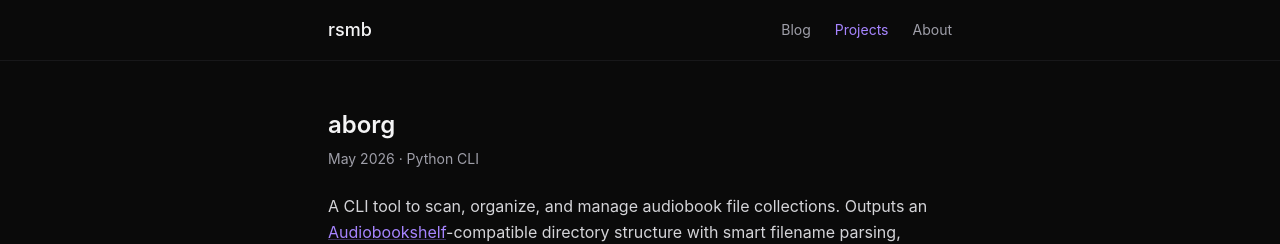
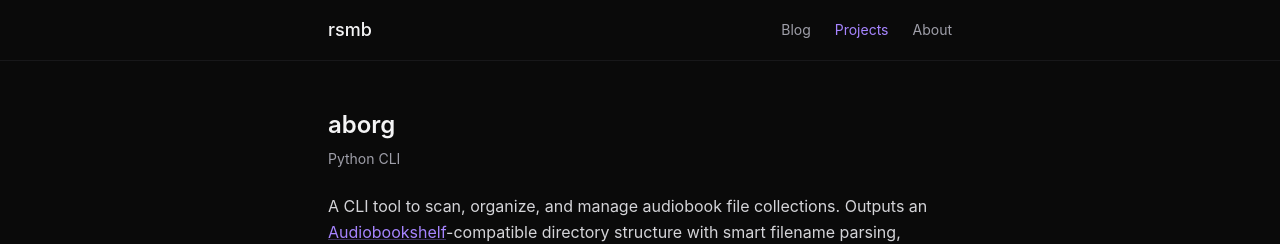
Before and after one commit to robert-bryson/rsmb.tv, a React (Vite) app: page /projects/aborg in a window 1280 px wide. Shown: the top 244 px of the page. Built offline with nearby package versions, Linux system fonts and the light colour scheme.

Commit message:
refactor(pages): remove formatProjectDate from project about pages

```diff
--- a/src/pages/Aborg.tsx
+++ b/src/pages/Aborg.tsx
@@ -1,7 +1,7 @@
 import { useDocumentHead } from '../hooks/useDocumentHead';
 import { useJsonLd } from '../hooks/useJsonLd';
 import { AUTHOR_PERSON, absoluteUrl } from '../utils/siteMetadata';
-import { projects, formatProjectDate } from '../content/projects';
+import { projects } from '../content/projects';
 import { ProjectChangelog } from '../components/ProjectChangelog';
 
 export default function Aborg() {
@@ -32,7 +32,7 @@ export default function Aborg() {
             <h1 className="text-2xl font-semibold text-zinc-100 mb-2">
                 aborg
             </h1>
-            <p className="text-zinc-400 mb-6 text-sm">{formatProjectDate(project)} · Python CLI</p>
+            <p className="text-zinc-400 mb-6 text-sm">Python CLI</p>
 
             <p className="text-zinc-300 leading-relaxed mb-6">
                 A CLI tool to scan, organize, and manage audiobook file
--- a/src/pages/AnkiArtisan.tsx
+++ b/src/pages/AnkiArtisan.tsx
@@ -2,7 +2,7 @@ import { ProjectScreenshotGallery, type ProjectScreenshot } from '../components/
 import { useDocumentHead } from '../hooks/useDocumentHead';
 import { useJsonLd } from '../hooks/useJsonLd';
 import { AUTHOR_PERSON, absoluteUrl } from '../utils/siteMetadata';
-import { projects, formatProjectDate } from '../content/projects';
+import { projects } from '../content/projects';
 import { ProjectChangelog } from '../components/ProjectChangelog';
 
 const screenshots: ProjectScreenshot[] = [
@@ -58,7 +58,7 @@ export default function AnkiArtisan() {
             <h1 className="text-2xl font-semibold text-zinc-100 mb-2">
                 Anki Artisan
             </h1>
-            <p className="text-zinc-400 mb-6 text-sm">{formatProjectDate(project)} · Python CLI</p>
+            <p className="text-zinc-400 mb-6 text-sm">Python CLI</p>
 
             <p className="text-zinc-300 leading-relaxed mb-6">
                 A CLI tool that generates{' '}
--- a/src/pages/Bookend.tsx
+++ b/src/pages/Bookend.tsx
@@ -2,7 +2,7 @@ import { ProjectScreenshotGallery, type ProjectScreenshot } from '../components/
 import { useDocumentHead } from '../hooks/useDocumentHead';
 import { useJsonLd } from '../hooks/useJsonLd';
 import { AUTHOR_PERSON, absoluteUrl } from '../utils/siteMetadata';
-import { projects, formatProjectDate } from '../content/projects';
+import { projects } from '../content/projects';
 import { ProjectChangelog } from '../components/ProjectChangelog';
 
 const BOOKEND_URL = 'https://bookend.rsmb.tv';
@@ -61,7 +61,7 @@ export default function Bookend() {
                 Bookend
             </h1>
             <p className="text-zinc-400 mb-6 text-sm">
-                {formatProjectDate(project)} · Next.js + PostgreSQL
+                Next.js + PostgreSQL
             </p>
 
             <p className="text-zinc-300 leading-relaxed mb-6">
--- a/src/pages/FlightsAbout.tsx
+++ b/src/pages/FlightsAbout.tsx
@@ -2,7 +2,7 @@ import { Link } from 'react-router-dom';
 import { useDocumentHead } from '../hooks/useDocumentHead';
 import { useJsonLd } from '../hooks/useJsonLd';
 import { AUTHOR_PERSON, absoluteUrl } from '../utils/siteMetadata';
-import { projects, formatProjectDate } from '../content/projects';
+import { projects } from '../content/projects';
 import { ProjectChangelog } from '../components/ProjectChangelog';
 
 export default function FlightsAbout() {
@@ -34,7 +34,7 @@ export default function FlightsAbout() {
                 Flights
             </h1>
             <p className="text-zinc-400 mb-6 text-sm">
-                {formatProjectDate(project)} · React + Three.js
+                React + Three.js
             </p>
 
             <p className="text-zinc-300 leading-relaxed mb-6">
--- a/src/pages/Parc.tsx
+++ b/src/pages/Parc.tsx
@@ -1,7 +1,7 @@
 import { useDocumentHead } from '../hooks/useDocumentHead';
 import { useJsonLd } from '../hooks/useJsonLd';
 import { AUTHOR_PERSON, absoluteUrl } from '../utils/siteMetadata';
-import { projects, formatProjectDate } from '../content/projects';
+import { projects } from '../content/projects';
 import { ProjectChangelog } from '../components/ProjectChangelog';
 
 const screenshot = {
@@ -42,7 +42,7 @@ export default function Parc() {
             <h1 className="mb-2 text-2xl font-semibold text-zinc-100">
                 parc
             </h1>
-            <p className="mb-6 text-sm text-zinc-400">{formatProjectDate(project)} · Python CLI</p>
+            <p className="mb-6 text-sm text-zinc-400">Python CLI</p>
 
             <p className="mb-6 leading-relaxed text-zinc-300">
                 A config-driven command line app for building a durable podcast
--- a/src/pages/Route2Gpx.tsx
+++ b/src/pages/Route2Gpx.tsx
@@ -1,7 +1,7 @@
 import { useDocumentHead } from '../hooks/useDocumentHead';
 import { useJsonLd } from '../hooks/useJsonLd';
 import { AUTHOR_PERSON, absoluteUrl } from '../utils/siteMetadata';
-import { projects, formatProjectDate } from '../content/projects';
+import { projects } from '../content/projects';
 import { ProjectChangelog } from '../components/ProjectChangelog';
 
 const ROUTE2GPX_URL = 'https://route2gpx.rsmb.tv';
@@ -35,7 +35,7 @@ export default function Route2Gpx() {
                 route2gpx
             </h1>
             <p className="text-zinc-400 mb-6 text-sm">
-                {formatProjectDate(project)} · JavaScript + Leaflet
+                JavaScript + Leaflet
             </p>
 
             <p className="text-zinc-300 leading-relaxed mb-6">
--- a/src/pages/StatusDashboard.tsx
+++ b/src/pages/StatusDashboard.tsx
@@ -2,7 +2,7 @@ import { ProjectScreenshotGallery, type ProjectScreenshot } from '../components/
 import { useDocumentHead } from '../hooks/useDocumentHead';
 import { useJsonLd } from '../hooks/useJsonLd';
 import { AUTHOR_PERSON, absoluteUrl } from '../utils/siteMetadata';
-import { projects, formatProjectDate } from '../content/projects';
+import { projects } from '../content/projects';
 import { ProjectChangelog } from '../components/ProjectChangelog';
 
 const screenshots: ProjectScreenshot[] = [
@@ -59,7 +59,7 @@ export default function StatusDashboard() {
                 Status Dashboard
             </h1>
             <p className="mb-6 text-sm text-zinc-400">
-                {formatProjectDate(project)} · TypeScript + Ink
+                TypeScript + Ink
             </p>
 
             <p className="mb-6 leading-relaxed text-zinc-300">
--- a/src/pages/TemperatureRecordsAbout.tsx
+++ b/src/pages/TemperatureRecordsAbout.tsx
@@ -2,7 +2,7 @@ import { Link } from 'react-router-dom';
 import { useDocumentHead } from '../hooks/useDocumentHead';
 import { useJsonLd } from '../hooks/useJsonLd';
 import { AUTHOR_PERSON, absoluteUrl } from '../utils/siteMetadata';
-import { projects, formatProjectDate } from '../content/projects';
+import { projects } from '../content/projects';
 import { ProjectChangelog } from '../components/ProjectChangelog';
 
 export default function TemperatureRecordsAbout() {
@@ -34,7 +34,7 @@ export default function TemperatureRecordsAbout() {
                 Record Highs
             </h1>
             <p className="text-zinc-400 mb-6 text-sm">
-                {formatProjectDate(project)} · React + MapLibre GL
+                React + MapLibre GL
             </p>
 
             <p className="text-zinc-300 leading-relaxed mb-6">
--- a/src/pages/ThroughRoutes.tsx
+++ b/src/pages/ThroughRoutes.tsx
@@ -2,7 +2,7 @@ import { ProjectScreenshotGallery, type ProjectScreenshot } from '../components/
 import { useDocumentHead } from '../hooks/useDocumentHead';
 import { useJsonLd } from '../hooks/useJsonLd';
 import { AUTHOR_PERSON, absoluteUrl } from '../utils/siteMetadata';
-import { projects, formatProjectDate } from '../content/projects';
+import { projects } from '../content/projects';
 import { ProjectChangelog } from '../components/ProjectChangelog';
 
 const THROUGH_ROUTES_URL = 'https://through-routes.rsmb.tv/';
@@ -61,7 +61,7 @@ export default function ThroughRoutes() {
                 Through Routes
             </h1>
             <p className="text-zinc-400 mb-6 text-sm">
-                {formatProjectDate(project)} · Python + TypeScript
+                Python + TypeScript
             </p>
 
             <p className="text-zinc-300 leading-relaxed mb-6">
--- a/src/pages/TornadoTracksAbout.tsx
+++ b/src/pages/TornadoTracksAbout.tsx
@@ -2,7 +2,7 @@ import { Link } from 'react-router-dom';
 import { useDocumentHead } from '../hooks/useDocumentHead';
 import { useJsonLd } from '../hooks/useJsonLd';
 import { AUTHOR_PERSON, absoluteUrl } from '../utils/siteMetadata';
-import { projects, formatProjectDate } from '../content/projects';
+import { projects } from '../content/projects';
 import { ProjectChangelog } from '../components/ProjectChangelog';
 
 export default function TornadoTracksAbout() {
@@ -31,7 +31,7 @@ export default function TornadoTracksAbout() {
     return (
         <div className="max-w-2xl">
             <h1 className="mb-2 text-2xl font-semibold text-zinc-100">Tornado Tracks</h1>
-            <p className="mb-6 text-sm text-zinc-400">{formatProjectDate(project)} · React + MapLibre GL</p>
+            <p className="mb-6 text-sm text-zinc-400">React + MapLibre GL</p>
 
             <p className="mb-6 leading-relaxed text-zinc-300">
                 A time-first map for exploring historical United States tornado
```
